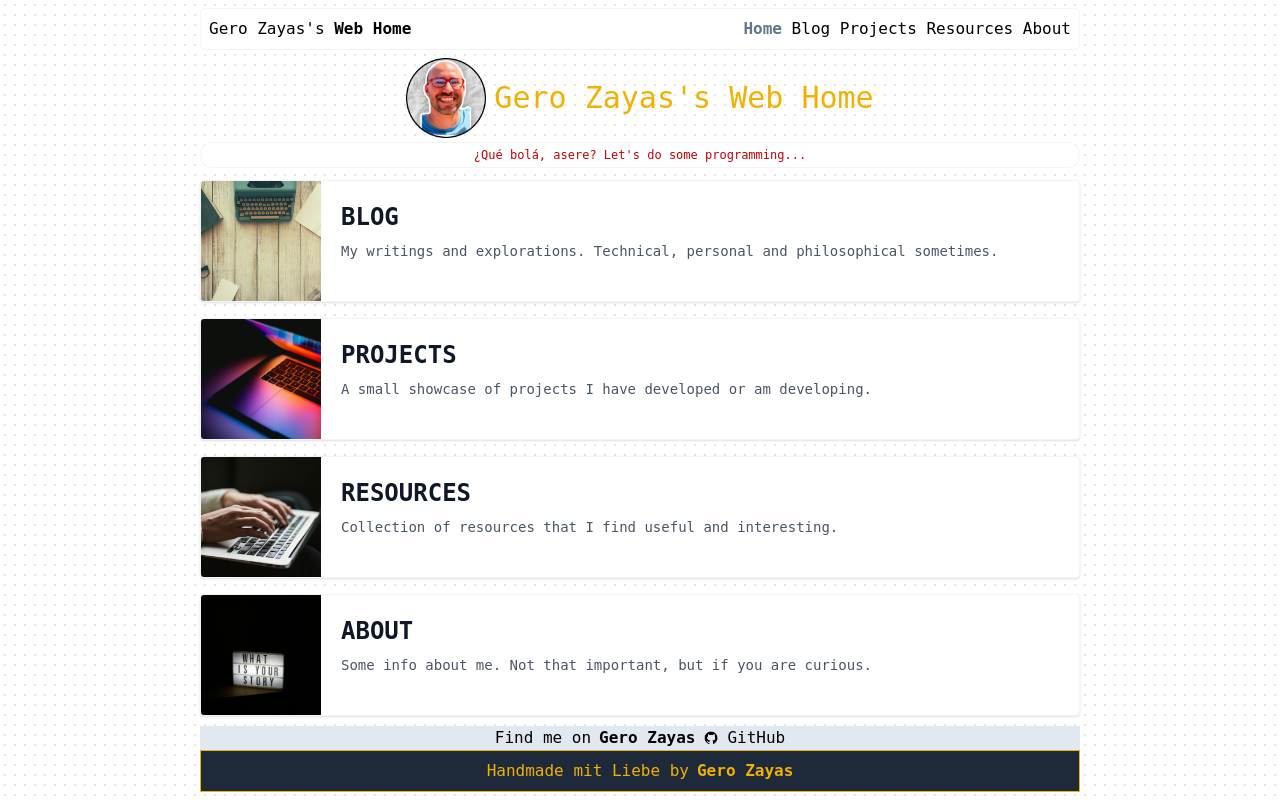
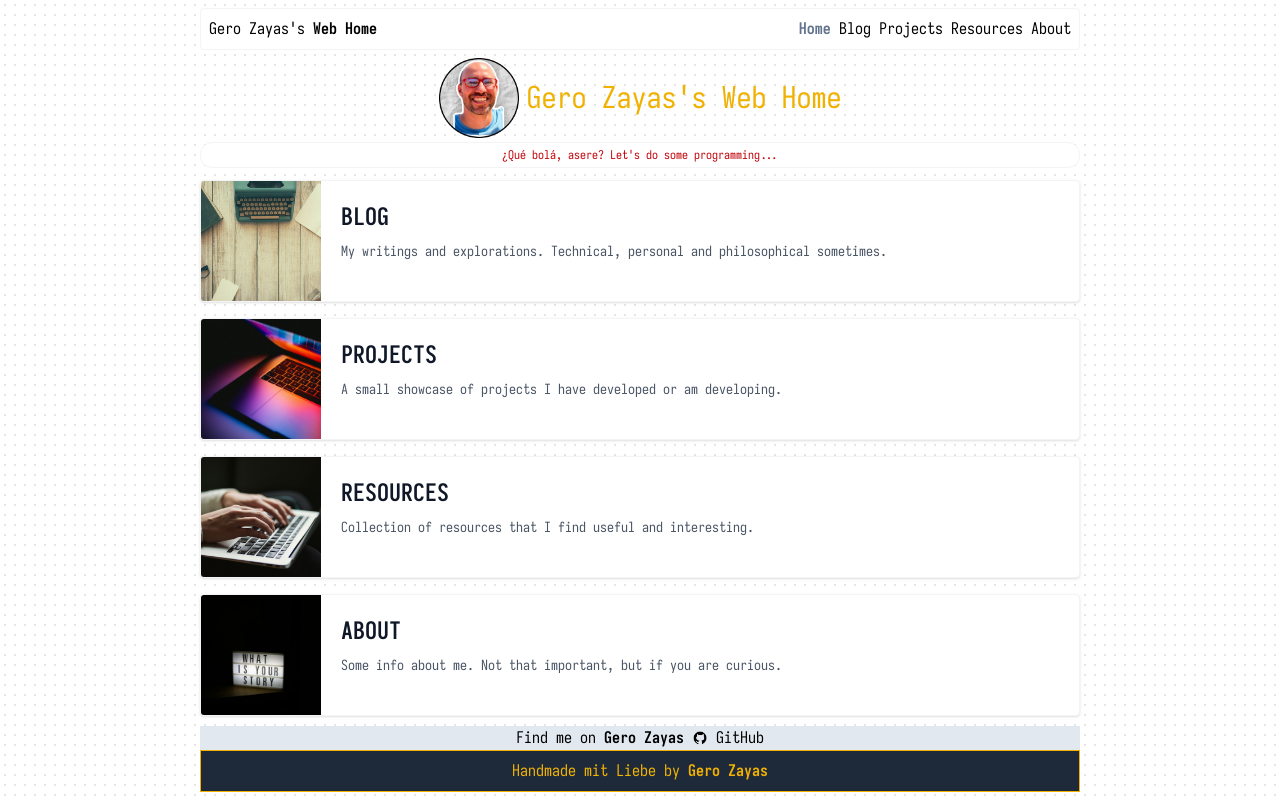
Before and after one commit to GeroZayas/Gero-Website-2026, a FastAPI app: page / in a window 1280 px wide. Run offline with FastAPI, Linux system fonts and the light colour scheme; parts of the project's set-up code (start-up, migrations or seed data) failed here and were passed over; some libraries are stand-ins or nearby versions; some web fonts are replaced.

Commit message:
feat: add subset font files and update CSS references

```diff
--- a/static/style.css
+++ b/static/style.css
@@ -1,20 +1,20 @@
 @font-face {
     font-family: "Iosevka";
-    src: url("/static/fonts/iosevka-regular.woff2") format("woff2");
+    src: url("/static/fonts/iosevka-regular-subset.woff2") format("woff2");
     font-weight: 400;
     font-style: normal;
 }
 
 @font-face {
     font-family: "Iosevka";
-    src: url("/static/fonts/iosevka-bold.woff2") format("woff2");
+    src: url("/static/fonts/iosevka-bold-subset.woff2") format("woff2");
     font-weight: 700;
     font-style: normal;
 }
 
 @font-face {
     font-family: "Iosevka";
-    src: url("/static/fonts/iosevka-italic.woff2") format("woff2");
+    src: url("/static/fonts/iosevka-italic-subset.woff2") format("woff2");
     font-weight: 400;
     font-style: italic;
 }
@@ -47,13 +47,11 @@ body {
     font-family: "Iosevka", monospace;
     background-color: white;
     /* opacity: 0.3; */
-    background-image: radial-gradient(
-        rgb(128 128 128 / 20%) 1px,
-        transparent 1px
-    );
+    background-image: radial-gradient(rgb(128 128 128 / 20%) 1px,
+            transparent 1px);
     background-size: 10px 10px;
 }
 
 @view-transition {
-    navigation: auto;
+    navigation: none;
 }
```
Also changed, not shown: static/fonts/iosevka-bold-subset.woff2 (added), static/fonts/iosevka-italic-subset.woff2 (added), static/fonts/iosevka-regular-subset.woff2 (added).
